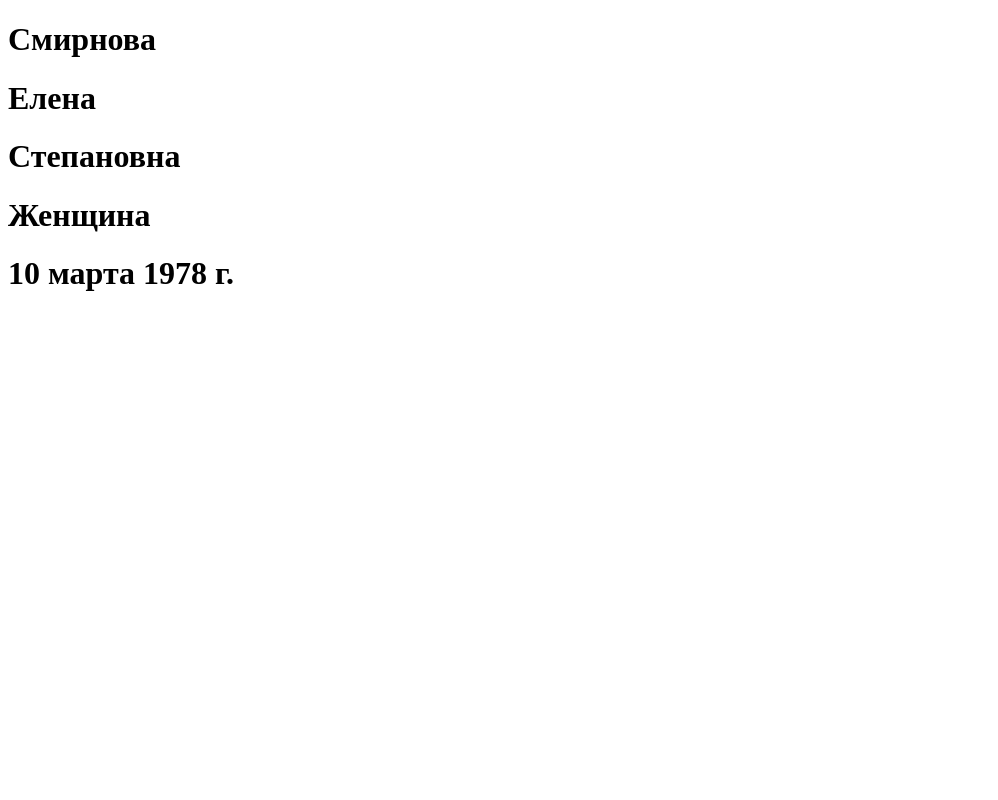
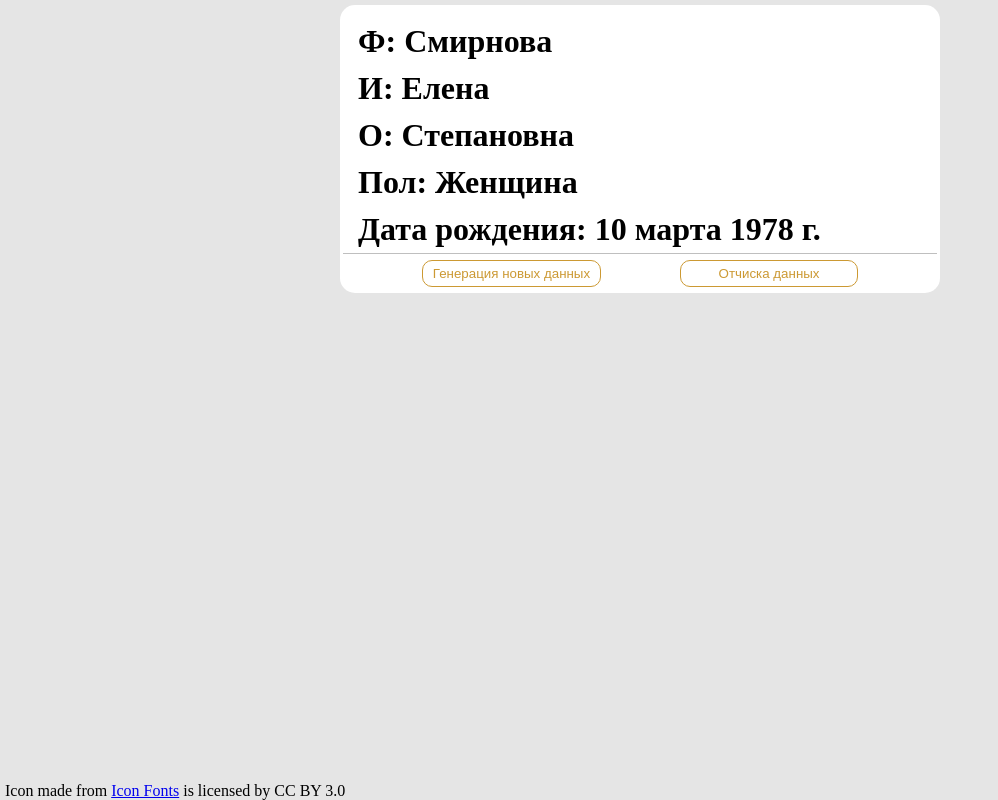
Before and after one commit to Ararat-M/JS-practice, a plain HTML site: page person_generator/index.html in a window 1280 px wide. Shown: the whole page, without its empty margins (0-998 px from the left). Drawn offline with Linux system fonts and the light colour scheme.

Commit message:
update style person_generator

```diff
--- a/person_generator/index.html
+++ b/person_generator/index.html
@@ -4,14 +4,35 @@
     <meta charset="UTF-8">
     <meta http-equiv="X-UA-Compatible" content="IE=edge">
     <meta name="viewport" content="width=device-width, initial-scale=1.0">
+    <link rel="stylesheet" href="./style.css">
     <title>Генератор случайных пользователей</title>
 </head>
 <body>
-    <h1 id="surname">surname</h1>
-    <h1 id="firstName">firstName</h1>
-    <h1 id="middleName">middleName</h1>
-    <h1 id="gender">gender</h1>
-    <h1 id="birthday">birthday</h1>
+    <main>
+        <div class="container">
+            <div class="person-card-top">
+                <div class="person-card-info">
+                    <h1> Ф: <span id="surname">surname</span></h1>
+                    <h1> И: <span id="firstName">firstName</span></h1>
+                    <h1> О: <span id="middleName">middleName</span></h1>
+                    <h1> Пол: <span id="gender">gender</span></h1>
+                    <h1> Дата рождения: <span id="birthday">birthday</span></h1>
+                </div>
+            </div>
+            <div class="person-card-footer">
+                <button class="btn">
+                    Генерация новых данных
+                </button>
+                <button class="btn">
+                    Отчиска данных
+                </button>
+            </div>
+        </div>
+    </main>
+
+    <footer>
+        <div>Icon made from <a href="http://www.onlinewebfonts.com/icon">Icon Fonts</a> is licensed by CC BY 3.0</div>
+    </footer>
 
     <script src="./personGenerator.js"></script>
     <script src="./init.js"></script>
--- a/person_generator/style.css
+++ b/person_generator/style.css
@@ -0,0 +1,73 @@
+* {
+    box-sizing: border-box;
+}
+
+html {
+    height: 100%;
+}
+
+body {
+    margin: 0px 5px;
+    height: 100%;
+    display: flex;
+    flex-direction: column;
+    justify-content: space-between;
+    background: #E5E5E5;
+}
+
+h1 {
+    margin: 0px;
+    padding: 5px;
+}
+
+.container {
+    display: flex;
+    flex-direction: column;
+    justify-content: space-between;
+    width: 600px;
+    margin-top: 5px;
+    margin-left: auto;
+    margin-right: auto;
+    border-radius: 15px;
+    background: #FFFFFF;
+}
+
+.person-card-top {
+    border-bottom: 1px solid rgba(0, 0, 0, 0.25);
+    margin: 3px;
+    display: flex;
+    justify-content: space-between;
+    background-image: url();
+    background-repeat: no-repeat;
+    background-size: 128px;
+    background-position: 90% 20%;
+}
+
+.person-card-info{
+    margin-top: 0px;
+    margin: 10px 10px 0px;
+}
+
+.person-card-footer {
+    margin: 3px;
+    display: flex;
+    justify-content: space-evenly;
+}
+
+.btn {
+    min-width:30%;
+    color: #CC9933;
+    background: #FFFFFF;
+    border: 1px solid #CC9933;
+    border-radius: 10px;
+    padding: 5px 10px;
+    margin: 0px 0px 3px;
+    white-space: nowrap;
+    cursor: pointer;
+}
+
+.btn:hover {
+    color: #FFFFFF;
+    background: #CC9933;
+
+}
```
Also changed, not shown: person_generator/img/female-icon.svg (added), person_generator/img/male-icon.svg (added).
